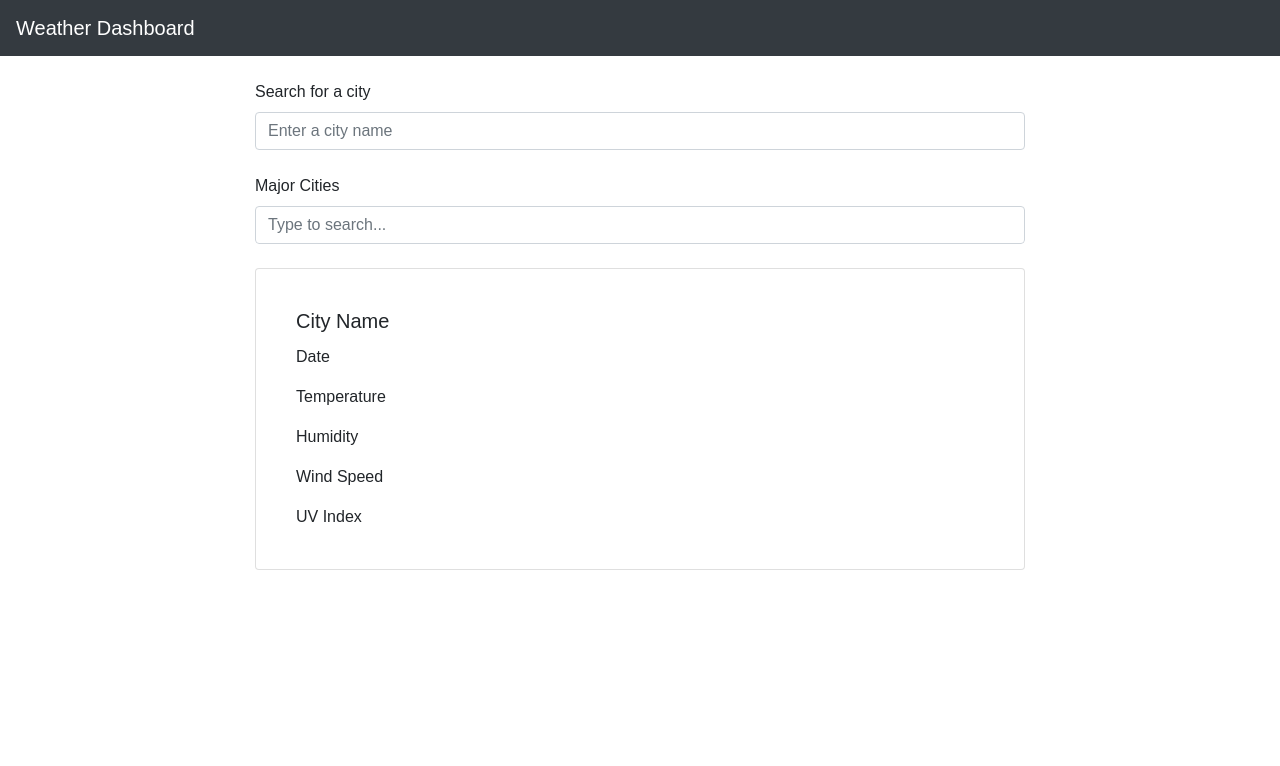
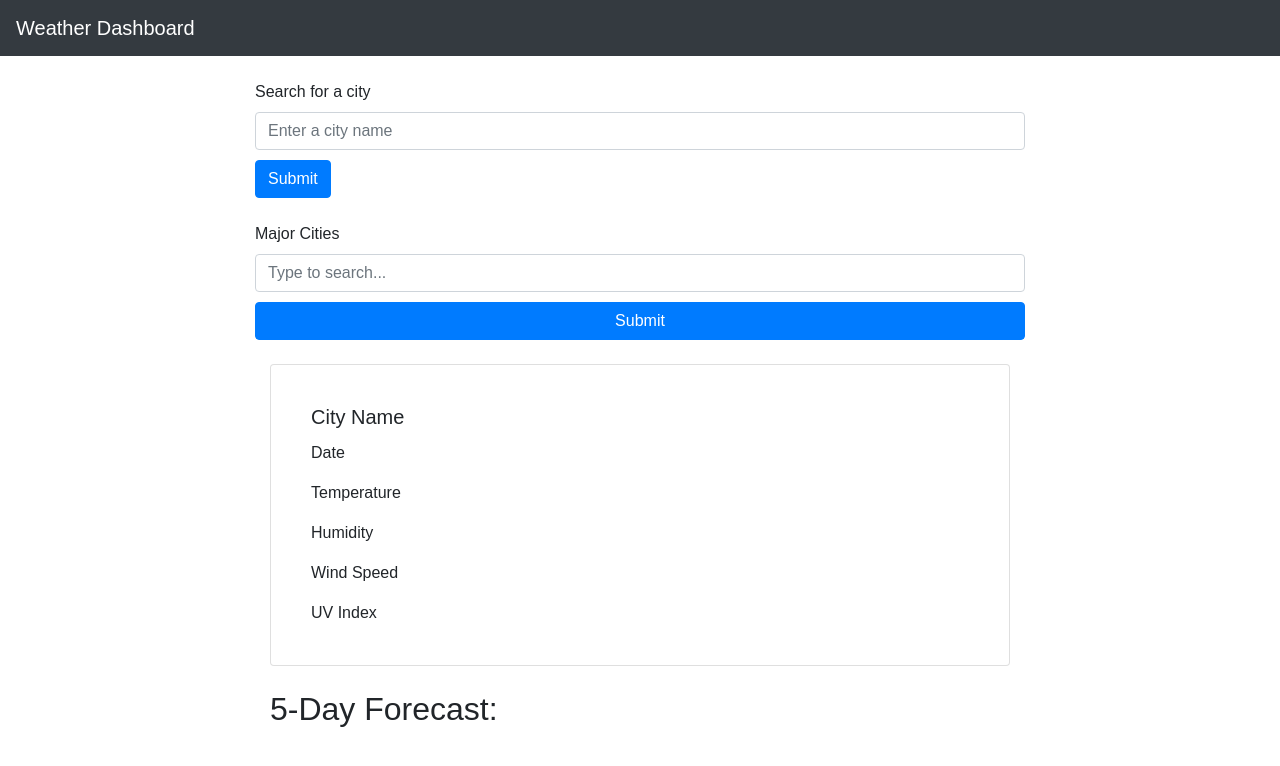
Before and after one commit to drewjordan414/Weather-Dashboard, a plain HTML site: page index.html in a window 1280 px wide. Drawn offline with nearby package versions, Linux system fonts and the light colour scheme.

Commit message:
layout update

```diff
--- a/assets/script.js
+++ b/assets/script.js
@@ -4,7 +4,8 @@ var cityList = document.getElementById("#city-list");
 var weatherCard = document.querySelector(".card");
 var forecast = document.getElementById("forecast");
 
-// api url
+// api url and key
 var apiURL = "";
+const apiKey = "ce3d08cfda63c419bc1f505bd8fd502f"; // make it read form a file?
 
 // function
--- a/assets/style.css
+++ b/assets/style.css
@@ -18,9 +18,13 @@ body{
     margin-bottom: 20px;
 }
 
+.container button{
+    margin-top: 10px;
+}
+
 #city-list{
     max-height: 200px;
-    overflow-y: scroll;
+    overflow-y: hidden;
 }
 
 .card{
--- a/index.html
+++ b/index.html
@@ -28,6 +28,7 @@
             <label for="city-search" class="form-label">Search for a city</label>
             <input type="text" class="form-control" placeholder="Enter a city name">
             <!-- add submit button -->
+            <button type="submit" class="btn btn-primary">Submit</button>
         </form>
     </div>
 
@@ -44,9 +45,13 @@
                 <option value="Chicago">
             </datalist>
             <!-- add submit button -->
+            <button type="submit" class="btn btn-primary">Submit</button>
         </ul>
     </div>
+
+
     <!-- city weather data for that day to the top right -->
+    <div class="container">
         <div class="container my-4">
             <div class="card">
                 <div class="card-body">
@@ -59,17 +64,20 @@
                 </div>
             </div>
         </div>
+
+
         <!-- 5 day forecast under the current weather -->
-    <div class="container my-4">
-        <div class="row" id="forecast">
-            <!-- add 4 cards here -->
+        <div class="col-12 col-lg-9">
+            <h2 class="5-day-weather">5-Day Forecast:</h2>
+            <div class="card-group row-cols-5">
 
             </div>
 
         </div>
-
+    </div>
 
     <!-- bootstrap and open weather -->
+    <script src="https://cdn.jsdelivr.net/npm/dayjs@1/dayjs.min.js"></script>
     <script src="https://cdn.jsdelivr.net/npm/bootstrap@4.5.2/dist/js/bootstrap.bundle.min.js"></script>
     <!-- script links -->
     <script src="./assets/script.js"></script>
```
Lines whose indentation alone changed are shown as unchanged.
